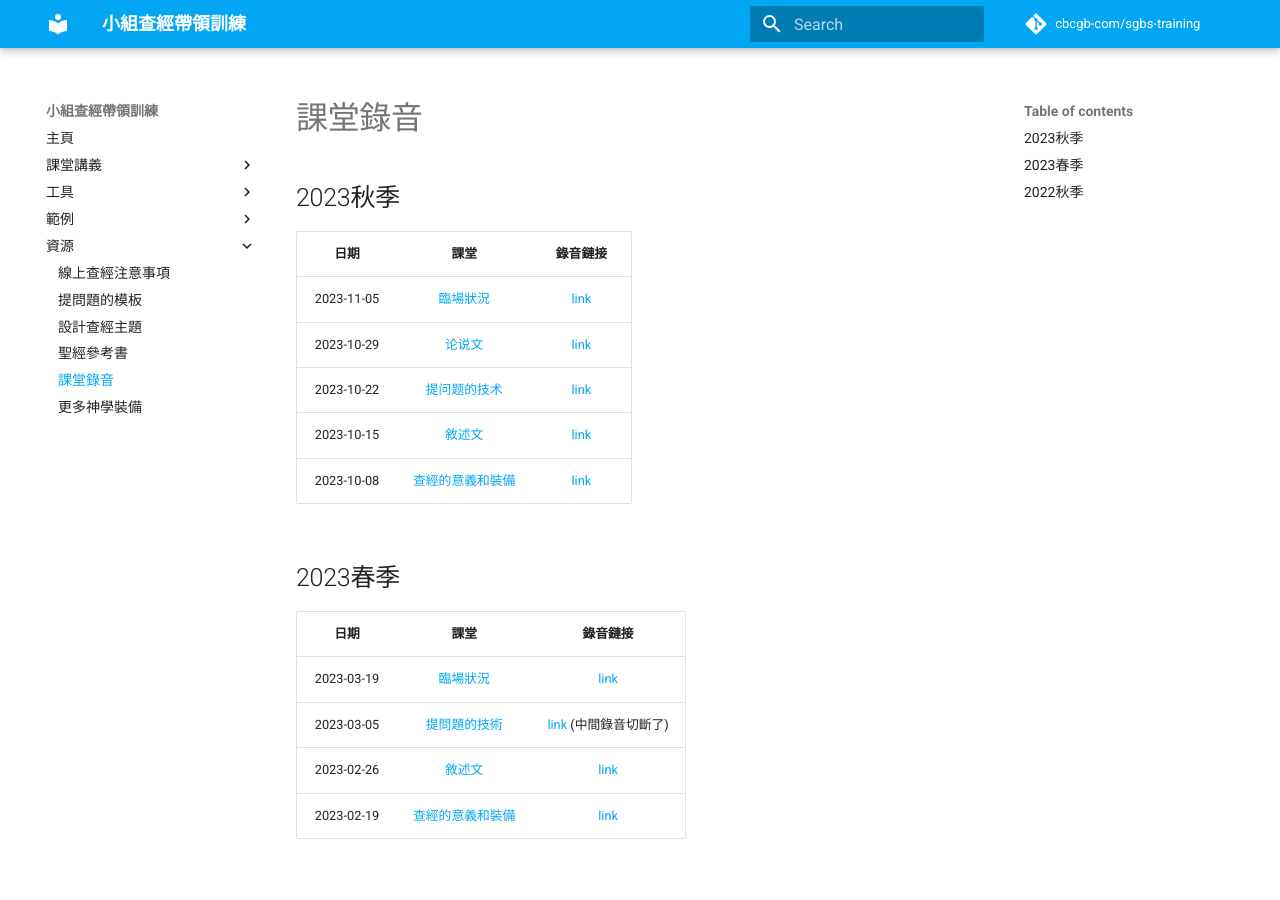
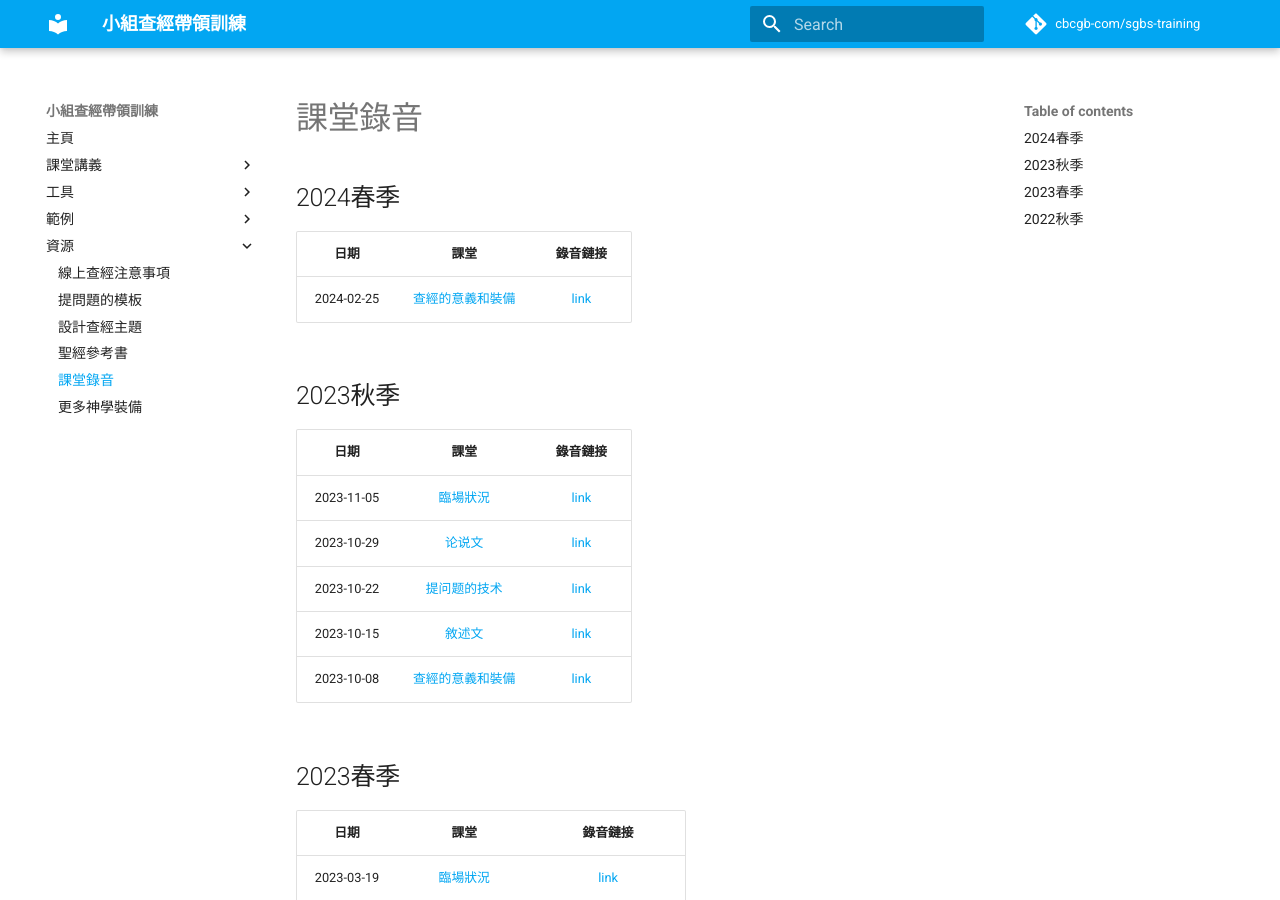
Before and after one commit to cbcgb-com/sgbs-training, an MkDocs documentation site: the page built from docs/resources/recordings.md, in a window 1280 px wide and 900 px high. Built offline with MkDocs 1.6.1 and Material for MkDocs 9.7.7, drawn with Linux system fonts in a browser that asks for light colours; comment, search, counter and statistics services are not loaded.

Commit message:
docs: Add 2024 Spring class recording to recordings.md
- Added a new section for 2024 Spring class recordings.
- Included the first class recording for 2024-02-25 with the topic "查經的意義和裝備" and its corresponding Dropbox link.

This update provides users with the latest class recordings for their reference and study.

```diff
--- a/docs/resources/recordings.md
+++ b/docs/resources/recordings.md
@@ -1,4 +1,10 @@
 # 課堂錄音
+
+## 2024春季
+
+|    日期    |                            課堂                            |                                                            錄音鏈接                                                            |
+|:----------:|:--------------------------------------------------------:|:------------------------------------------------------------------------------------------------------------------------------:|
+| 2024-02-25 | [查經的意義和裝備](../class-notes/lesson-1-foundations.md) |                 [link](https://www.dropbox.com/scl/fi/vgxd6fvrhn7w4hnsyx060/20240225-class-1-recording.mp3?rlkey=7ixgxdz022193su0le8rfewey&dl=0)                 |
 
 ## 2023秋季
 
```
